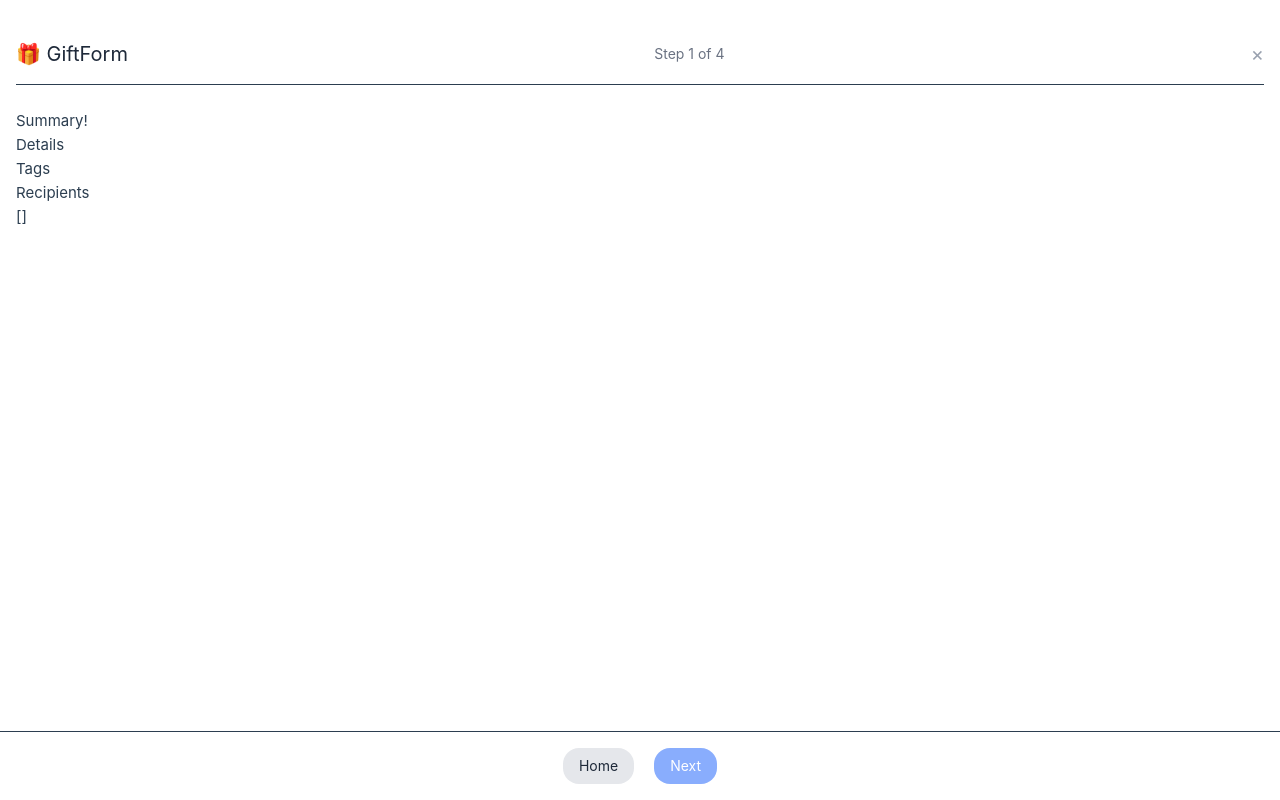
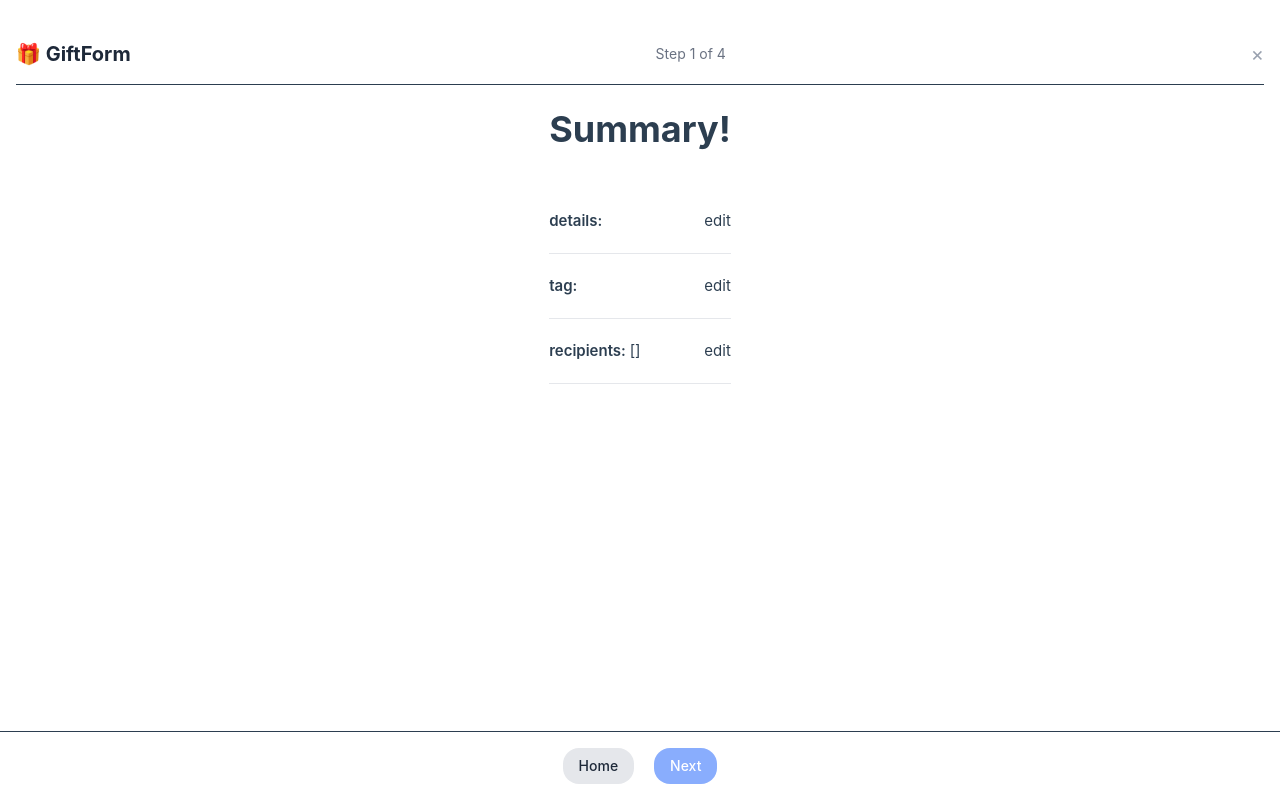
Before and after one commit to Misha158/vue-project, a Vue app: page /send-a-gift-form/step-4-summary in a window 1280 px wide. Built offline with nearby package versions, Linux system fonts and the light colour scheme.

Commit message:
Form with steps - Added summary with ability to select specific step

```diff
--- a/src/assets/base.css
+++ b/src/assets/base.css
@@ -54,8 +54,6 @@
 *::before,
 *::after {
   box-sizing: border-box;
-  /*margin: 0;*/
-  font-weight: normal;
 }
 
 body {
--- a/src/router/index.ts
+++ b/src/router/index.ts
@@ -53,13 +53,11 @@ const router = createRouter({
       path: '/send-a-gift-form',
       name: 'send-gift-form',
       component: SendGiftFormLayout,
-      props: true,
       children: [
         {
           path: 'step-1-details',
           name: RouterType.SEND_GIFT_DETAILS,
           component: SendGiftDetailsStep,
-          props: true,
         },
         {
           path: 'step-2-tags',
--- a/src/views/send-gift/SendGiftFormLayout.vue
+++ b/src/views/send-gift/SendGiftFormLayout.vue
@@ -12,7 +12,7 @@
     </header>
 
     <!-- Main content -->
-    <main class="flex-1">
+    <main class="flex justify-center items-center">
       <router-view />
     </main>
 
@@ -100,7 +100,10 @@ const getAppropriateRouteName = (
 };
 
 watch(currentStep, () => {
-  router.push({ name: getAppropriateRouteName(currentStep.value) });
+  router.push({
+    name: getAppropriateRouteName(currentStep.value),
+    query: { mode: route.query.mode },
+  });
 });
 
 sendGiftStore.setDataFromLC();
--- a/src/views/send-gift/SendGiftSummaryStep.vue
+++ b/src/views/send-gift/SendGiftSummaryStep.vue
@@ -1,28 +1,57 @@
 <template>
   <div>
-    <h1>Summary!</h1>
+    <h1 class="text-4xl font-bold mb-10">Summary!</h1>
+
     <div>
-      <div>Details</div>
-      <div>{{ formData.details }}</div>
-    </div>
-    <div>
-      <div>Tags</div>
-      <div>{{ formData.tag }}</div>
-    </div>
-    <div>
-      <div>Recipients</div>
-      <div>{{ formData.recipients }}</div>
+      <div
+        v-for="item in summary"
+        :key="item.label"
+        class="flex justify-between border-b border-gray-200 py-5"
+      >
+        <div>
+          <span class="font-semibold">{{ item.label }}: </span>
+          <span>{{ item.value }}</span>
+        </div>
+        <div class="ms-10 cursor-pointer hover:text-red-300" @click="redirects[item.label]">
+          edit
+        </div>
+      </div>
     </div>
   </div>
 </template>
 
 <script setup lang="ts">
-import UiInput from '@/components/UiInput.vue';
 import { useSendGiftStore } from '@/stores/send-a-gift.ts';
 import { storeToRefs } from 'pinia';
+import { computed } from 'vue';
+import { useRouter } from 'vue-router';
+import { RouterType } from '@/router';
 
 const sendGiftStore = useSendGiftStore();
-const { formData } = storeToRefs(sendGiftStore);
+const { formData, currentStep } = storeToRefs(sendGiftStore);
+
+const router = useRouter();
+
+const summary = computed(() => {
+  return [
+    { label: 'details', value: formData.value.details },
+    { label: 'tag', value: formData.value.tag },
+    { label: 'recipients', value: formData.value.recipients },
+  ];
+});
+
+const redirects = {
+  details: () => {
+    currentStep.value = 1;
+    router.push({ name: RouterType.SEND_GIFT_DETAILS });
+  },
+  tag: () => {
+    currentStep.value = 2;
+    router.push({ name: RouterType.SEND_GIFT_TAGS });
+  },
+  recipients: () => {
+    currentStep.value = 3;
+    router.push({ name: RouterType.SEND_GIFT_RECIPIENTS });
+  },
+};
 </script>
-
-<style scoped></style>
```
